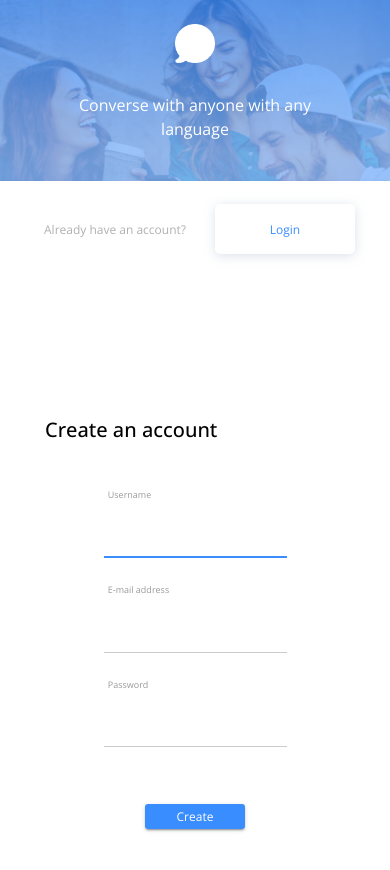
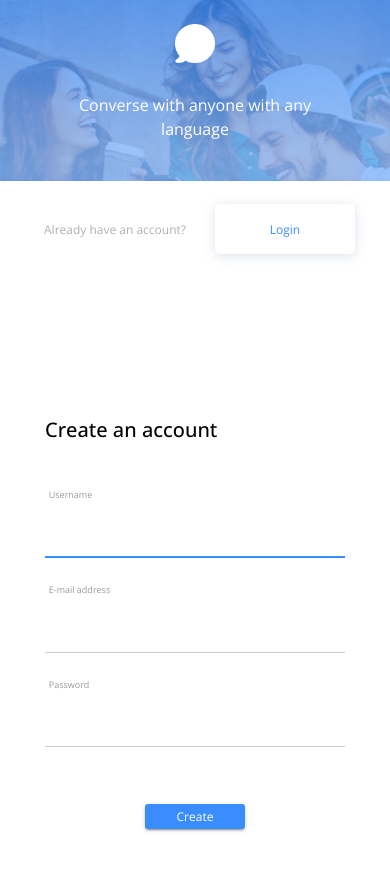
Before and after one commit to jkwan19/Chatter, a React (Create React App) app in the folder client/: page /signup in a window 390 px wide. Shown: the top 870 px of the page. Built offline with nearby package versions, Linux system fonts and the light colour scheme; no server answers.

Commit message:
Fix responsive CSS for register

```diff
--- a/client/src/pages/Signup.jsx
+++ b/client/src/pages/Signup.jsx
@@ -60,7 +60,8 @@ const useStyles = makeStyles(theme => ({
   },
   form: {
     display: "block",
-    marginTop: theme.spacing(1)
+    marginTop: theme.spacing(1),
+    width: '100%'
   },
   formBox: {
     marginLeft: theme.spacing(12),
@@ -106,7 +107,7 @@ export default function Register() {
             main={'Login'}
             alt={'Already have an account?'}/>
           <Grid
-            container
+            item container xs={12} sm={12}
             spacing={3}
             alignItems="center"
             justify="center"
--- a/client/src/themes/theme.js
+++ b/client/src/themes/theme.js
@@ -110,7 +110,7 @@ export const theme = {
         fontSize: '.75rem',
         minWidth: '100%',
         [breakpoints.down("sm")]: {
-          fontSize: '.25rem'
+          fontSize: '.5rem'
         }
       }
     },
```
